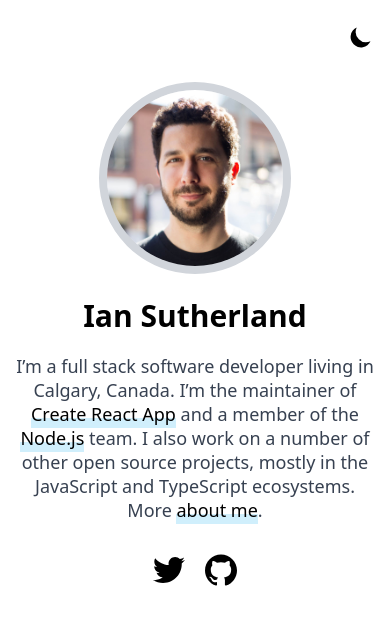
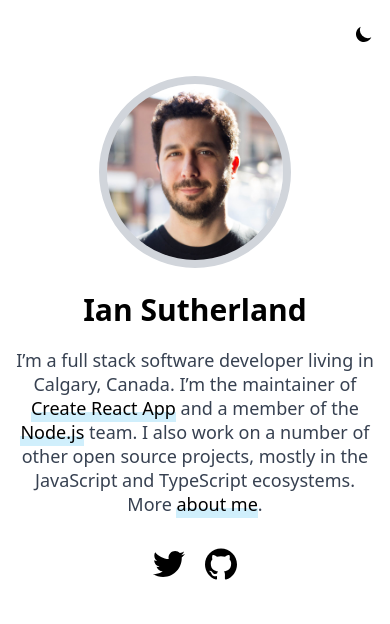
Before and after one commit to iansu/iansutherland.ca, a Next.js app: page / in a window 390 px wide. Shown: the top 624 px of the page. Built offline with nearby package versions, Linux system fonts and the light colour scheme.

Commit message:
Fix dark mode icon size on mobile

```diff
--- a/components/theme-toggle.tsx
+++ b/components/theme-toggle.tsx
@@ -9,7 +9,7 @@ interface ThemeToggleProps {
 
 export const defaultProps: ThemeToggleProps = {
   className: 'cursor-pointer',
-  iconSize: '26px',
+  iconSize: '100%',
 };
 
 const ThemeToggle = (props: ThemeToggleProps) => {
@@ -24,7 +24,7 @@ const ThemeToggle = (props: ThemeToggleProps) => {
   }
 
   return (
-    <div style={{ height: iconSize }}>
+    <div className="w-5 h-5 md:w-6 md:h-6">
       {(!resolvedTheme || resolvedTheme === 'light') && (
         <MoonIcon
           width={iconSize}
```
